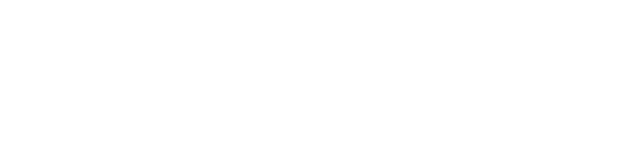
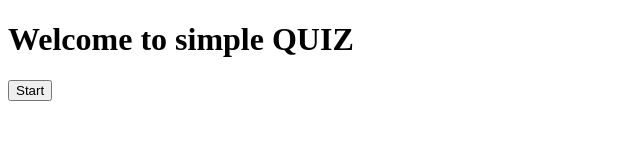
Before and after one commit to Mouazmj/Quiz-App, a plain HTML site: page index.html in a window 1280 px wide. Shown: the whole page, without its empty margins (0-640 px from the left). Drawn offline with Linux system fonts and the light colour scheme.

Commit message:
A div with the the start button and header h1

```diff
--- a/index.html
+++ b/index.html
@@ -6,6 +6,11 @@
     <title>Quiz-App</title>
 </head>
 <body>
+    <div id="start-screen" class="start-screen">
+        <h1>Welcome to simple QUIZ</h1>
+        <button id="start-btn">Start</button>
+    </div>
+
     <script src="index.js"></script>
 </body>
 </html>
```
